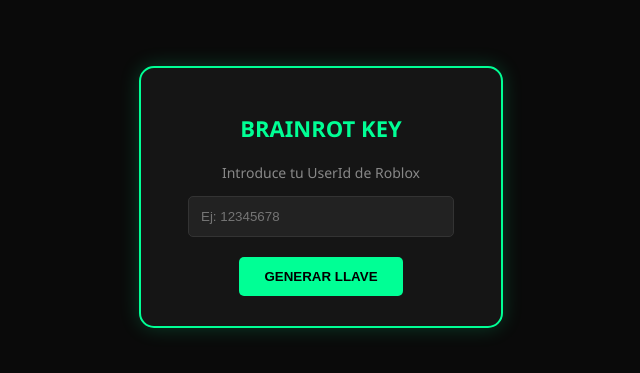
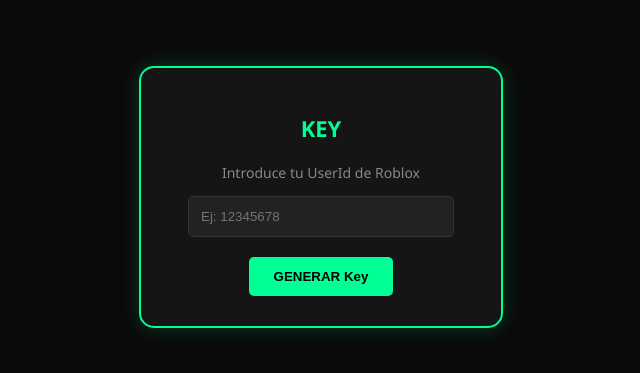
Before and after one commit to reyesisamar455-svg/brainrot-key, a plain HTML site: page index.html in a window 1280 px wide. Shown: the part 203-576 px from the top of the page, without its empty margins (319-959 px from the left). Drawn offline with Linux system fonts and the light colour scheme.

Commit message:
Update index.html

```diff
--- a/index.html
+++ b/index.html
@@ -3,7 +3,7 @@
 <head>
     <meta charset="UTF-8">
     <meta name="viewport" content="width=device-width, initial-scale=1.0">
-    <title>Generador de Key | Brainrot Hub</title>
+    <title>Generador de Key</title>
     <style>
         /* Estilo Dark Neon */
         body {
@@ -66,12 +66,12 @@
 <body>
 
     <div class="container">
-        <h1>BRAINROT KEY</h1>
+        <h1>KEY</h1>
         <p style="color: #888; font-size: 14px;">Introduce tu UserId de Roblox</p>
 
         <input type="number" id="userId" placeholder="Ej: 12345678">
         <br>
-        <button onclick="generarKey()">GENERAR LLAVE</button>
+        <button onclick="generarKey()">GENERAR Key</button>
 
         <div id="keyDisplay">
             <p style="font-size: 12px; color: #00ff95; margin: 0;">TU KEY DE HOY:</p>
```
